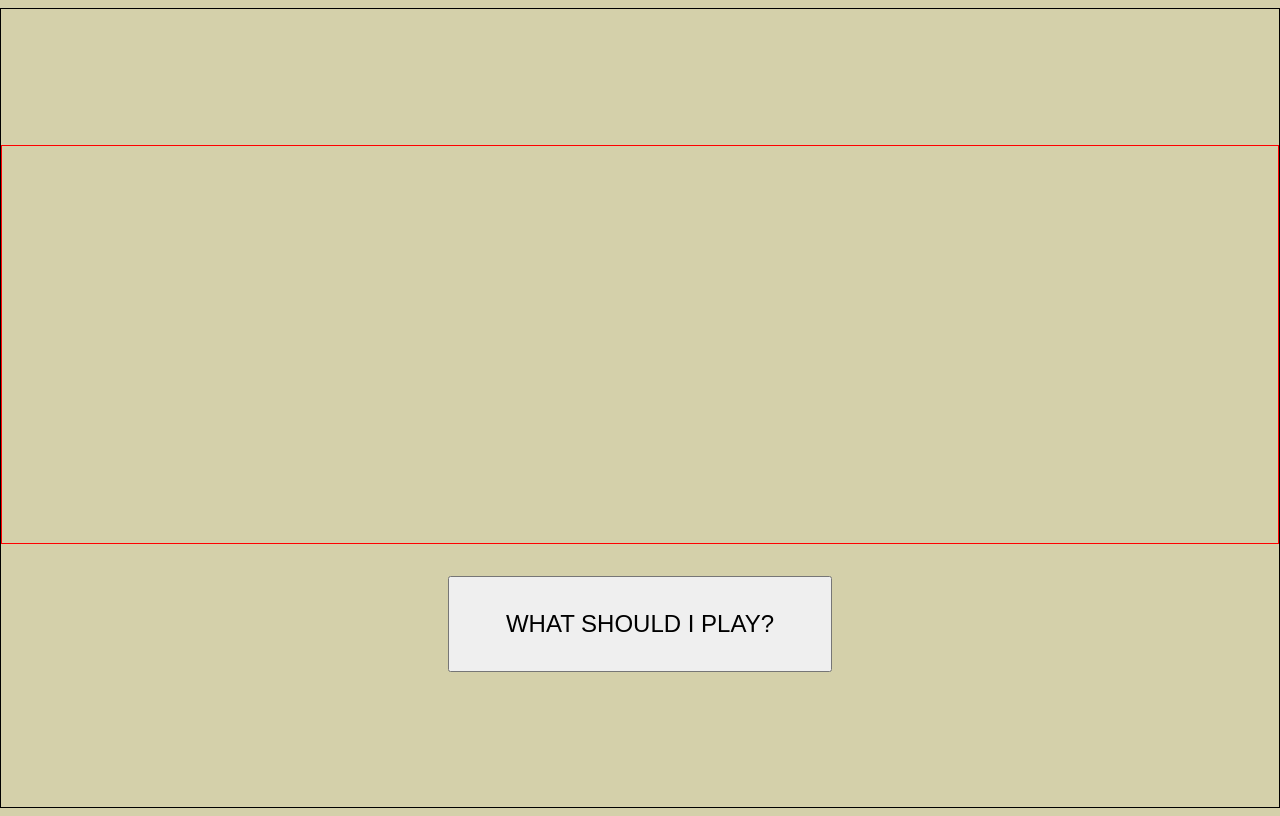
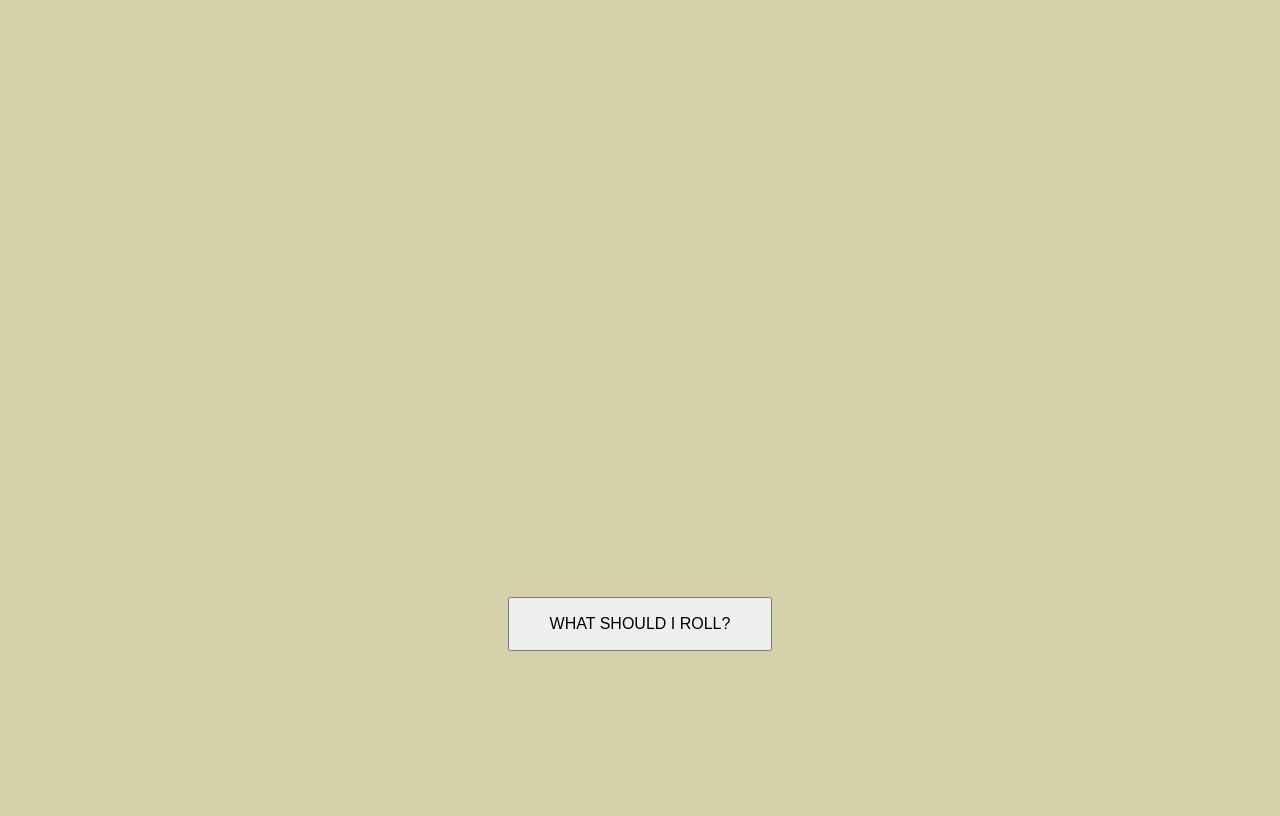
Before and after one commit to mightbemowgli/mixed-messages, a plain HTML site: page index.html in a window 1280 px wide. Drawn offline with Linux system fonts and the light colour scheme.

Commit message:
Minor content and style change

```diff
--- a/index.html
+++ b/index.html
@@ -7,12 +7,12 @@
     <link rel="preconnect" href="https://fonts.googleapis.com">
     <link rel="preconnect" href="https://fonts.gstatic.com" crossorigin>
     <link href="https://fonts.googleapis.com/css2?family=Roboto&family=Roboto+Slab:wght@400;700;900&display=swap" rel="stylesheet">
-    <title>What Should I Roll?</title>
+    <title>What Should I Roll? *D&D 5E*</title>
 </head>
 <body>
     <div class="container" id="main-container">
         <div id="text-container"></div>
-        <button class="btn" id="roll-btn">What should I play?</button>
+        <button class="btn" id="roll-btn">What should I roll?</button>
     </div>
     <script src="script.js"></script>
 </body>
--- a/style.css
+++ b/style.css
@@ -12,7 +12,6 @@ html, body {
 }
 
 #main-container {
-    border: 1px solid black;
     min-width: 100vw;
     height: 100vh;
     margin: 0 auto;
@@ -26,12 +25,18 @@ html, body {
 #text-container {
     width: 100%;
     height: 50%;
-    border: 1px solid red;
+    color: black;
+    font-size: 2rem;
+    display: flex;
+    align-items: center;
+    justify-content: center;
+    text-align: center;
+    padding: 1.5em;
 }
 
 #roll-btn {
-    padding: 2rem 3.5rem;
-    font-size: 1.5rem;
+    padding: 1rem 2.5rem;
+    font-size: 1rem;
     text-transform: uppercase;
     font-weight: 500;
 }
```
